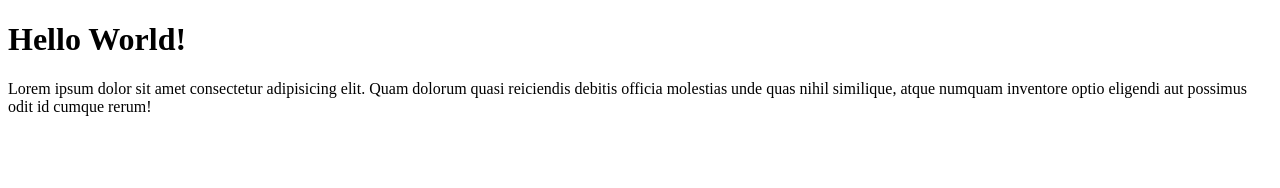
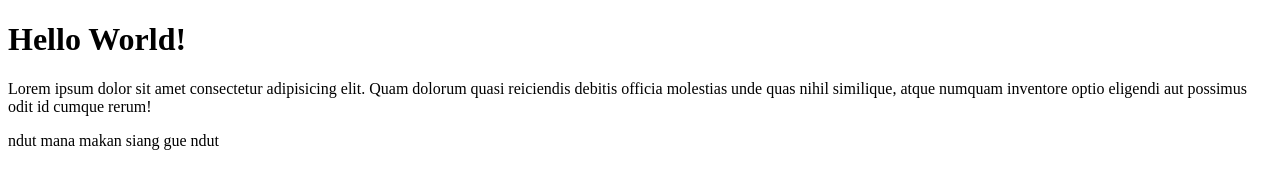
Before and after one commit to mortomulu/Git-Test, a plain HTML site: page index.html in a window 1280 px wide. Drawn offline with Linux system fonts and the light colour scheme.

Commit message:
menambahkan paragraf makan siang ndut

```diff
--- a/index.html
+++ b/index.html
@@ -8,5 +8,7 @@
 <body>
     <h1>Hello World!</h1>
     <p>Lorem ipsum dolor sit amet consectetur adipisicing elit. Quam dolorum quasi reiciendis debitis officia molestias unde quas nihil similique, atque numquam inventore optio eligendi aut possimus odit id cumque rerum!</p>
+    <p>ndut mana makan siang gue ndut</p>
+
 </body>
 </html>
```
